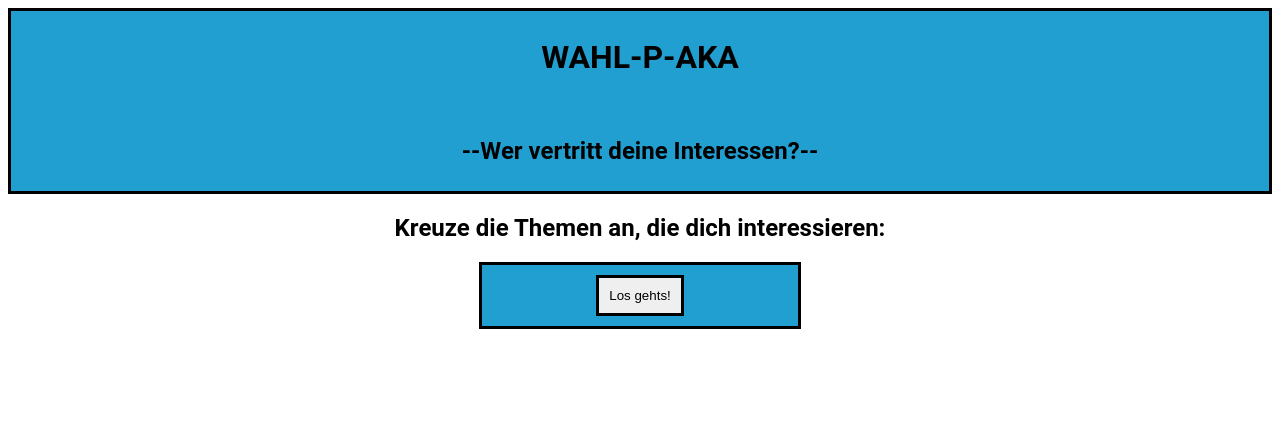
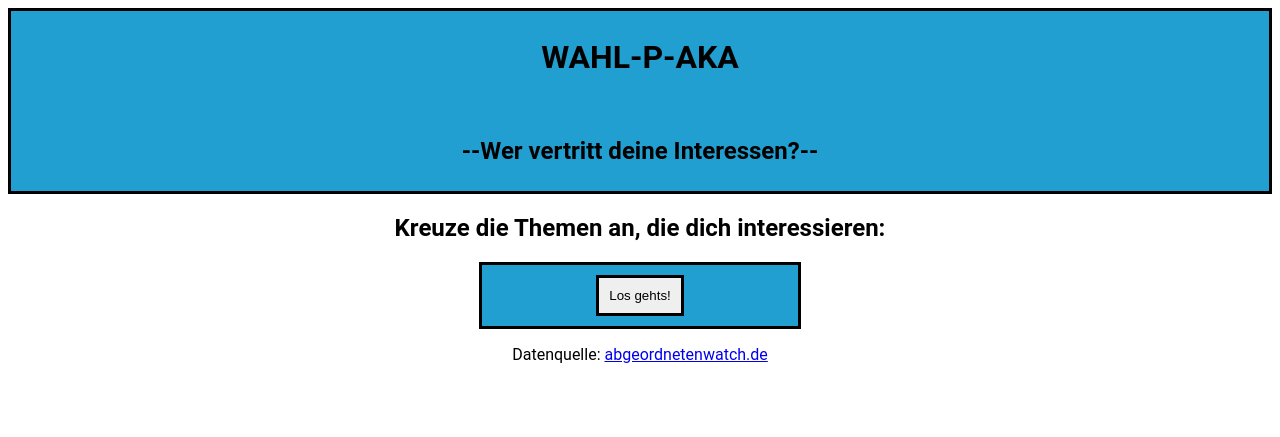
Before and after one commit to Jugendhackt/wahl-p-aka, a Flask app: page / in a window 1280 px wide. Shown: the top 437 px of the page. Run offline with Flask 2, Linux system fonts and the light colour scheme; data that the repository does not hold is empty; some web fonts are replaced.

Commit message:
Add data source

```diff
--- a/wahl_p_aka/templates/question_site.html
+++ b/wahl_p_aka/templates/question_site.html
@@ -43,6 +43,9 @@
 			<div style="text-align: center; margin-top: 15px;">
 				<input type="submit" value="Eingabe!" id="submit-button">
 			</div>
+			<div align="center" style="margin: 1em">
+				Datenquelle: <a href="https://abgeordnetenwatch.de">abgeordnetenwatch.de</a>
+			</div>
 		</form>
 	</body>
 </html>
--- a/wahl_p_aka/templates/result.html
+++ b/wahl_p_aka/templates/result.html
@@ -14,6 +14,9 @@
         </div>
         <h2 align="center">Dein Ergebnis: </h2>
         <canvas id="result-chart" style="width: 40vw; height: 60vh; margin: auto"></canvas>
+        <div align="center" style="margin: 1em">
+            Datenquelle: <a href="https://abgeordnetenwatch.de">abgeordnetenwatch.de</a>
+        </div>
         <script>
             const results = {{ result | tojson }}
         </script>
--- a/wahl_p_aka/templates/start.html
+++ b/wahl_p_aka/templates/start.html
@@ -24,5 +24,8 @@
                 <input type="submit" value="Los gehts!" id="submit-button">
             </div>
         </form>
+        <div align="center" style="margin: 1em">
+            Datenquelle: <a href="https://abgeordnetenwatch.de">abgeordnetenwatch.de</a>
+        </div>
     </body>
 </html>
```
